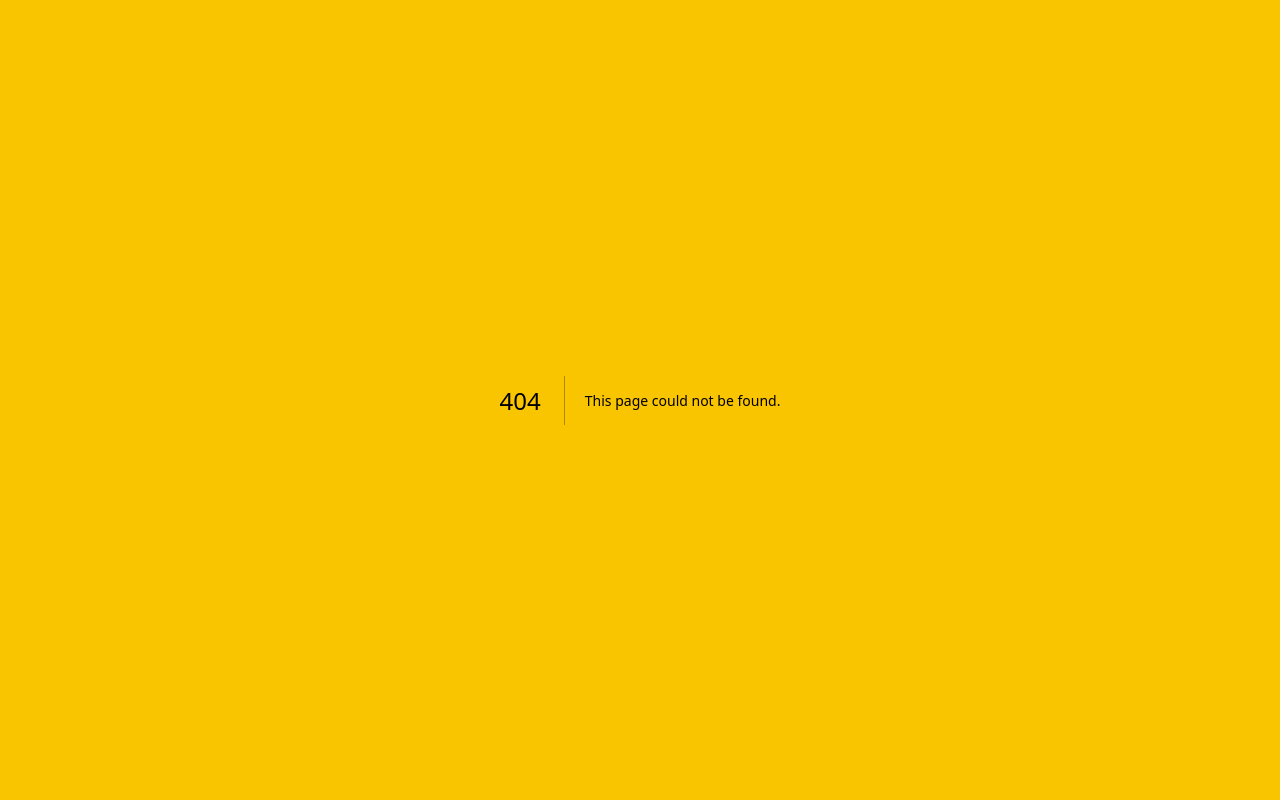
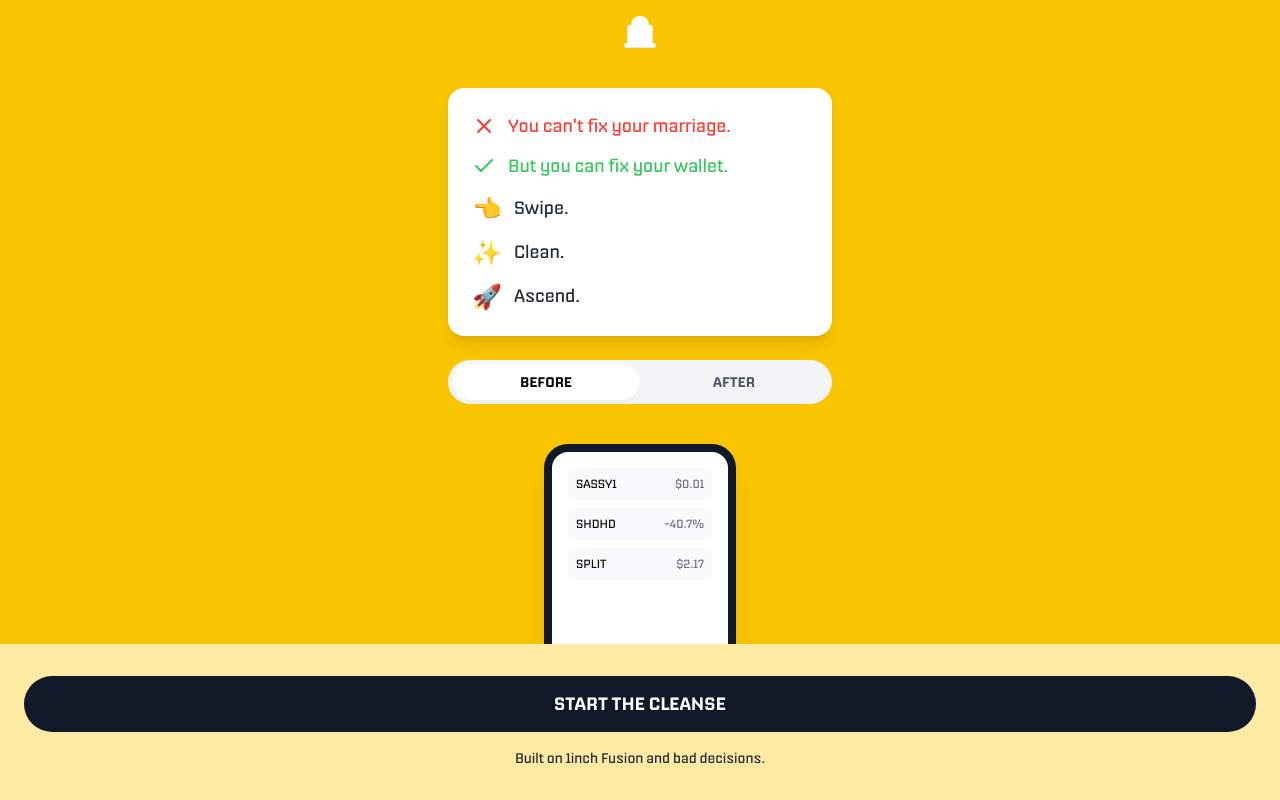
Before and after one commit to Tasevski2/fumble, a Next.js app: page /intro in a window 1280 px wide. Before the commit this address had no page. Built offline with nearby package versions, Linux system fonts and the light colour scheme.

Commit message:
Build splash and intro pages

```diff
--- /dev/null
+++ b/src/app/intro/page.tsx
@@ -0,0 +1,167 @@
+'use client';
+
+import { useState } from 'react';
+import { useRouter } from 'next/navigation';
+import { motion } from 'framer-motion';
+import { Check, X } from 'lucide-react';
+import { Button } from '@/components/ui/button';
+
+export default function IntroPage() {
+  const router = useRouter();
+  const [showAfter, setShowAfter] = useState(false);
+
+  const features = [
+    {
+      text: "You can't fix your marriage.",
+      icon: X,
+      variant: 'error' as const,
+    },
+    {
+      text: 'But you can fix your wallet.',
+      icon: Check,
+      variant: 'success' as const,
+    },
+    { text: 'Swipe.', icon: '👈' },
+    { text: 'Clean.', icon: '✨' },
+    { text: 'Ascend.', icon: '🚀' },
+  ];
+
+  return (
+    <div className='h-screen bg-primary flex flex-col safe-area-inset-top safe-area-inset-bottom overflow-hidden relative'>
+      {/* Header */}
+      <div className='flex items-center justify-center p-4'>
+        <img src='/bell.png' alt='Bell' className='w-8 h-8' />
+      </div>
+
+      {/* Feature List Card */}
+      <div className='p-6'>
+        <motion.div
+          initial={{ opacity: 0, y: 20 }}
+          animate={{ opacity: 1, y: 0 }}
+          transition={{ duration: 0.5 }}
+          className='w-full max-w-sm mx-auto'
+        >
+          <div className='bg-white rounded-2xl p-6 shadow-lg'>
+            <div className='space-y-3'>
+              {features.map((feature, index) => (
+                <motion.div
+                  key={index}
+                  initial={{ opacity: 0, x: -20 }}
+                  animate={{ opacity: 1, x: 0 }}
+                  transition={{ delay: index * 0.1 }}
+                  className='flex items-center gap-3'
+                >
+                  {typeof feature.icon === 'string' ? (
+                    <span className='text-2xl'>{feature.icon}</span>
+                  ) : (
+                    <feature.icon
+                      className={`w-6 h-6 ${
+                        feature.variant === 'error'
+                          ? 'text-destructive'
+                          : feature.variant === 'success'
+                          ? 'text-success'
+                          : 'text-gray-600'
+                      }`}
+                    />
+                  )}
+                  <span
+                    className={`text-lg ${
+                      feature.variant === 'error'
+                        ? 'text-destructive'
+                        : feature.variant === 'success'
+                        ? 'text-success'
+                        : 'text-gray-800'
+                    }`}
+                  >
+                    {feature.text}
+                  </span>
+                </motion.div>
+              ))}
+            </div>
+          </div>
+        </motion.div>
+      </div>
+
+      {/* Before/After Toggle */}
+      <div className='px-6'>
+        <div className='bg-gray-100 rounded-full p-1 flex max-w-sm mx-auto'>
+          <button
+            onClick={() => setShowAfter(false)}
+            className={`flex-1 py-2 px-4 rounded-full text-sm font-medium transition-all ${
+              !showAfter ? 'bg-white text-black shadow-sm' : 'text-gray-600'
+            }`}
+          >
+            BEFORE
+          </button>
+          <button
+            onClick={() => setShowAfter(true)}
+            className={`flex-1 py-2 px-4 rounded-full text-sm font-medium transition-all ${
+              showAfter ? 'bg-white text-black shadow-sm' : 'text-gray-600'
+            }`}
+          >
+            AFTER
+          </button>
+        </div>
+      </div>
+
+      {/* Phone Mock - Centered and cropped to show upper 50% */}
+      <div className='flex-1 flex justify-center px-6 mt-[5vh]'>
+        <motion.div
+          key={showAfter ? 'after' : 'before'}
+          initial={{ opacity: 0, scale: 0.9 }}
+          animate={{ opacity: 1, scale: 1 }}
+          exit={{ opacity: 0, scale: 0.9 }}
+          transition={{ duration: 0.3 }}
+          className='relative'
+        >
+          {/* Phone container - extends below visible area */}
+          <div className='w-48 h-80 bg-gray-900 rounded-t-3xl p-2 shadow-xl overflow-hidden'>
+            <div className='w-full h-96 bg-white rounded-2xl overflow-hidden'>
+              {showAfter ? (
+                <div className='p-4'>
+                  <div className='text-center py-8'>
+                    <div className='text-4xl mb-2'>✨</div>
+                    <p className='text-lg font-bold'>PEACE</p>
+                    <p className='text-sm text-gray-600 mt-2'>
+                      Only valuable tokens remain
+                    </p>
+                  </div>
+                </div>
+              ) : (
+                <div className='p-4'>
+                  <div className='space-y-2'>
+                    <div className='flex items-center justify-between p-2 bg-gray-50 rounded'>
+                      <span className='text-xs'>SASSY1</span>
+                      <span className='text-xs text-gray-500'>$0.01</span>
+                    </div>
+                    <div className='flex items-center justify-between p-2 bg-gray-50 rounded'>
+                      <span className='text-xs'>SHDHD</span>
+                      <span className='text-xs text-gray-500'>-40.7%</span>
+                    </div>
+                    <div className='flex items-center justify-between p-2 bg-gray-50 rounded'>
+                      <span className='text-xs'>SPLIT</span>
+                      <span className='text-xs text-gray-500'>$2.17</span>
+                    </div>
+                  </div>
+                </div>
+              )}
+            </div>
+          </div>
+        </motion.div>
+      </div>
+
+      <div className='absolute bottom-0 left-0 transform text-center w-full bg-primary-light px-6 py-8'>
+        {/* CTA Button */}
+        <Button
+          onClick={() => router.push('/enter')}
+          className='w-full bg-gray-900 hover:bg-gray-800 text-white h-14 rounded-full text-lg font-medium'
+        >
+          START THE CLEANSE
+        </Button>
+        <p className='text-sm text-gray-800 pt-4'>
+          Built on 1inch Fusion and bad decisions.
+        </p>
+      </div>
+    </div>
+  );
+}
--- a/src/app/page.tsx
+++ b/src/app/page.tsx
@@ -1,36 +1,35 @@
-'use client'
+'use client';
 
-import { useEffect } from 'react'
-import { useRouter } from 'next/navigation'
-import { motion } from 'framer-motion'
+import { useEffect } from 'react';
+import { useRouter } from 'next/navigation';
+import { motion } from 'framer-motion';
 
 export default function SplashPage() {
-  const router = useRouter()
+  const router = useRouter();
 
   useEffect(() => {
     const timer = setTimeout(() => {
-      router.push('/intro')
-    }, 1500)
+      router.push('/intro');
+    }, 1500);
 
-    return () => clearTimeout(timer)
-  }, [router])
+    return () => clearTimeout(timer);
+  }, [router]);
 
   return (
-    <div className="min-h-screen bg-primary flex items-center justify-center safe-area-inset-top safe-area-inset-bottom">
+    <div className='min-h-screen bg-primary flex items-center justify-center safe-area-inset-top safe-area-inset-bottom'>
       <motion.div
         initial={{ opacity: 0, y: 20 }}
         animate={{ opacity: 1, y: 0 }}
         transition={{ duration: 0.5 }}
-        className="text-center"
+        className='text-center'
         onClick={() => router.push('/intro')}
       >
-        <div className="relative">
-          <div className="w-32 h-32 bg-white rounded-full mx-auto mb-8 flex items-center justify-center">
-            <span className="text-6xl">💸</span>
+        <div className='relative'>
+          <div className='mx-auto mb-8 flex items-center justify-center'>
+            <img src='/logo.png' alt='Fumble Logo' className='w-28 h-28' />
           </div>
-          <h1 className="text-6xl font-bold text-primary-foreground">fumble</h1>
         </div>
       </motion.div>
     </div>
-  )
+  );
 }
```
